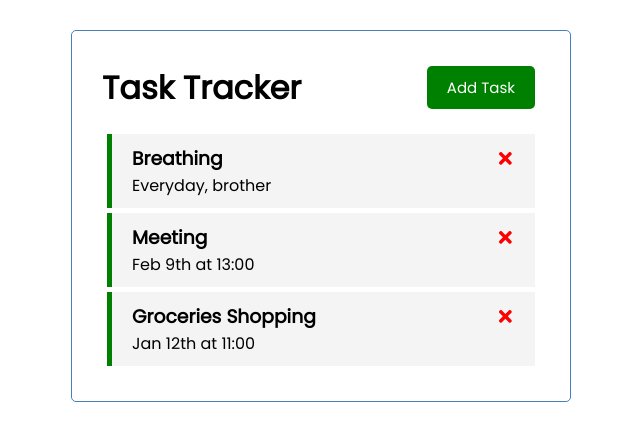
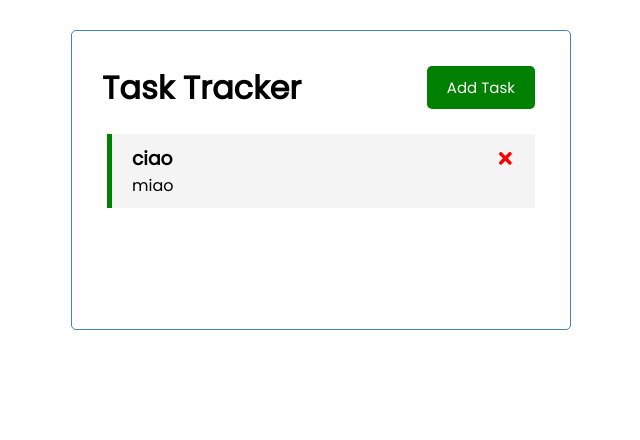
Before and after one commit to goloste/task-tracker-hubbed, a React (Create React App) app: page / in a window 1280 px wide. Shown: the top 440 px of the page, without its empty margins (319-959 px from the left). Built offline with nearby package versions, Linux system fonts and the light colour scheme; data requests are answered from the project's data file.

Commit message:
sixth-commit

```diff
--- /dev/null
+++ b/db.json
@@ -0,0 +1,10 @@
+{
+  "tasks": [
+    {
+      "text": "ciao",
+      "day": "miao",
+      "reminder": true,
+      "id": 1
+    }
+  ]
+}
--- a/package.json
+++ b/package.json
@@ -6,6 +6,7 @@
     "@testing-library/jest-dom": "^5.16.4",
     "@testing-library/react": "^13.2.0",
     "@testing-library/user-event": "^13.5.0",
+    "json-server": "^0.17.0",
     "react": "^18.1.0",
     "react-dom": "^18.1.0",
     "react-icons": "^4.3.1",
@@ -16,7 +17,8 @@
     "start": "react-scripts start",
     "build": "react-scripts build",
     "test": "react-scripts test",
-    "eject": "react-scripts eject"
+    "eject": "react-scripts eject",
+    "server": "json-server --watch db.json --port 5000"
   },
   "eslintConfig": {
     "extends": [
--- a/src/App.js
+++ b/src/App.js
@@ -3,51 +3,100 @@
 import Header from './components/Header';
 import TasksStateful from './components/TasksStateful'
 import AddTask from './components/AddTask';
-import { useState } from 'react';
+import { useState, useEffect } from 'react';
 
 const App = () => {
 
   const [showAddTask, setShowAddTask] = useState(false)
 
-  const [tasks, setTasks] = useState([
-    {
-        id: 1,
-        text: 'Breathing',
-        day: 'Everyday, brother',
-        reminder: 'true'
-    },
-    {
-        id: 2,
-        text: 'Meeting',
-        day: 'Feb 9th at 13:00',
-        reminder: 'true'
-    },
-    {
-        id: 3,
-        text: 'Groceries Shopping',
-        day: 'Jan 12th at 11:00',
-        reminder: 'false'
+  const [tasks, setTasks] = useState([])
+
+  // Manages action at opening of webpage
+  useEffect(() => {
+    // Definizione di getTasks
+    const getTasks = async () => {
+      // Call di fetch tasks
+      const tasksFromServer = await fetchTasks()
+      setTasks(tasksFromServer)
     }
-  ])
+    // Call di getTasks
+    getTasks()
+  }, []) // The empty array '[]' is a dependency array, to pass value inside useEffect
+
+  // Definizione di 'fetchTasks'
+  // Vogliamo utilizzare una fetch con una 'async await'
+  const fetchTasks = async () => {
+    // 'fetch' restituisce una premise che vogliamo attendere, quindi uso 'await'
+    const res = await fetch('http://localhost:5000/tasks')
+    const data = await res.json()
+    return data
+  }
+
+  const fetchTask = async (id) => {
+    // 'fetch' restituisce una premise che vogliamo attendere, quindi uso 'await'
+    const res = await fetch(`http://localhost:5000/tasks/${id}`)
+    const data = await res.json()
+    return data
+  }
+
 
   // Add Task
-  const addTask = (task) => {
-    const id = Math.floor(Math.random() * 1000 + 1)
-    const newTask = {id, ...task}
-    setTasks([...tasks, newTask])
+  // const addTask = (task) => {
+  //   const id = Math.floor(Math.random() * 1000 + 1)
+  //   const newTask = {id, ...task}
+  //   setTasks([...tasks, newTask])
+  // }
+  const addTask = async (task) => {
+    // const id = Math.floor(Math.random() * 1000 + 1) // Create a new task id
+    // const newTask = {id, ...task}                   // Create a new task
+    // setTasks([...tasks, newTask])                   // Add task
+
+    const res = await fetch(`http://localhost:5000/tasks/`, {
+      method: 'POST',
+      headers: {
+        'Content-type' : 'application/json'
+      },
+      body: JSON.stringify(task)
+    })
+    const data = await res.json()
+    setTasks([...tasks, data])
   }
 
   // Delete Task
-  const onDelete = (id) => {
-    console.log('delete', id)
+  const onDelete = async (id) => {
+    await fetch(`http://localhost:5000/tasks/${id}`, {
+      method: 'DELETE'
+    })
     setTasks(tasks.filter((task) => task.id !== id))
   }
+  // const onDelete = async (id) => {
+  //   await fetch(`http://localhost/5000/tasks/${id}`, {
+  //     method: 'DELETE'
+  //   })
+  //   setTasks(tasks.filter((task) => task.id !== id))
+  // }
 
   // Toggle Reminder
-  const toggleReminder = (id) => {
-    console.log(id)
-    setTasks(tasks.map((task) => task.id === id
-    ? {...task, reminder: !task.reminder } : task))
+  const toggleReminder = async (id) => {
+    // console.log(id)
+    // setTasks(tasks.map((task) => task.id === id
+    // ? {...task, reminder: !task.reminder } : task))
+    const taskToToggle = await fetchTask(id)
+    const updTask = {...taskToToggle, reminder: !taskToToggle.reminder}
+    const res = await fetch(`http://localhost:5000/tasks/${id}`, {
+      method: 'PUT',
+      headers: {
+        'Content-type' : 'application/json'
+      },
+      body: JSON.stringify(updTask)
+    })
+
+    const data = await res.json()
+
+    setTasks(
+      tasks.map((task) =>
+        task.id === id ? {...task, reminder: !data.reminder } : task))
+
   }
 
   return (
```
Also changed, not shown: 1 other file (tests, documents, lock files or other folders).
